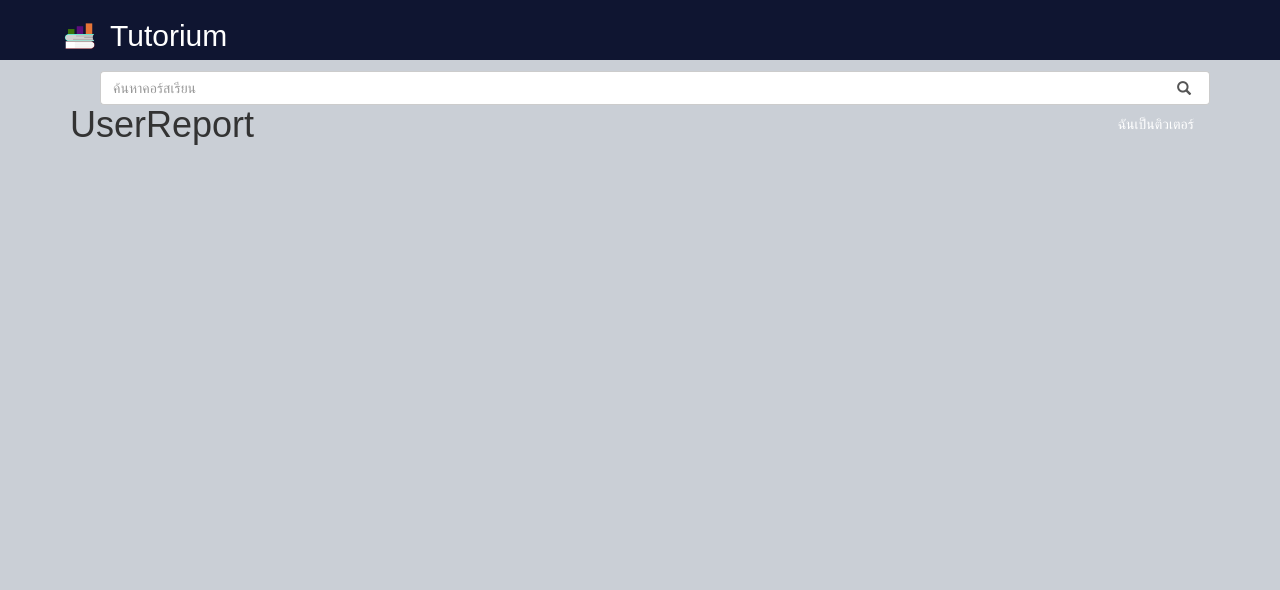
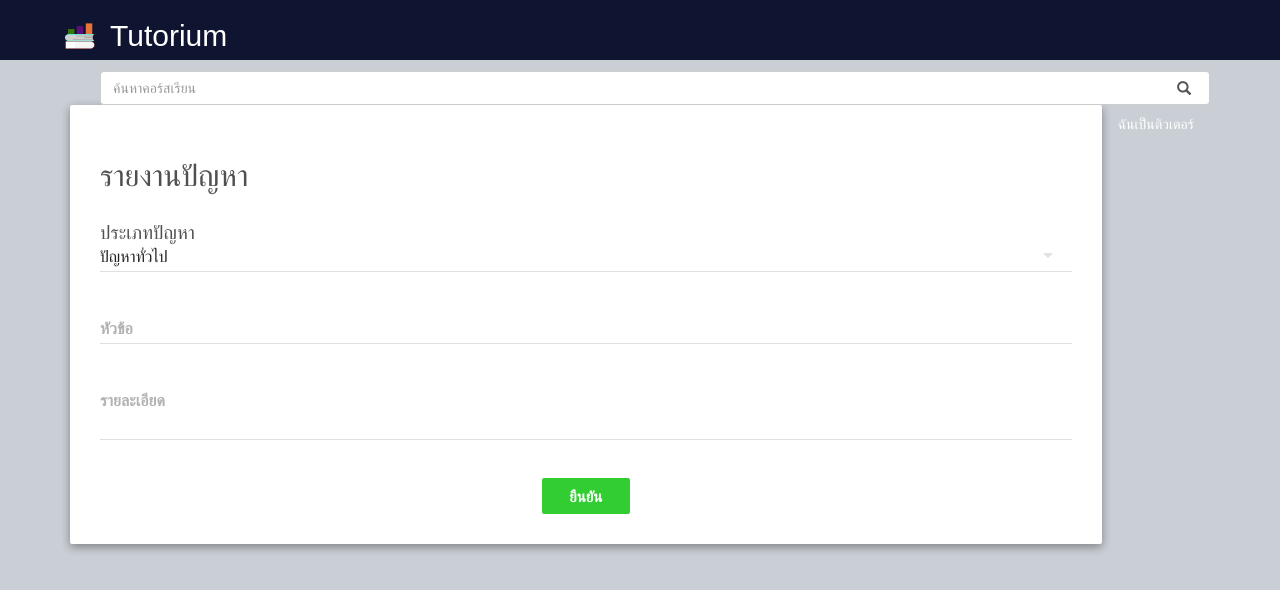
Before and after one commit to Microph/mms-full-stack-solo, a React (Create React App) app in the folder tutorium/: page /report in a window 1280 px wide. Shown: the top 590 px of the page. Built offline with nearby package versions, Linux system fonts and the light colour scheme; no server answers.

Commit message:
add report page (no submit handling)

```diff
--- a/tutorium/src/components/general/userreport.js
+++ b/tutorium/src/components/general/userreport.js
@@ -1,8 +1,124 @@
 import React, { Component } from "react";
+import {
+  TextField,
+  FlatButton,
+  Paper,
+  SelectField,
+  MenuItem
+} from "material-ui";
 
 class UserReport extends Component {
+  constructor(props) {
+    super(props);
+    this.state = {
+      problemType: "general", //general or user
+      topic: "",
+      reportedUser: "",
+      details: ""
+    };
+  }
+
+  onSubmit = () => {
+    return;
+  };
+
   render() {
-    return <h1>UserReport</h1>;
+    return (
+      <Paper
+        zDepth={2}
+        style={{
+          padding: 30,
+          display: "flex",
+          flexDirection: "column",
+          alignItems: "center"
+        }}
+      >
+        {/* Personal Info */}
+        <div
+          style={{
+            fontSize: 30,
+            marginTop: 20,
+            marginBottom: 10,
+            alignSelf: "flex-start",
+            color: "#505050"
+          }}
+        >
+          รายงานปัญหา
+        </div>
+        {/* Type */}
+        <SelectField
+          fullWidth
+          floatingLabelText="ประเภทปัญหา"
+          floatingLabelStyle={{
+            color: "#505050",
+            fontSize: 25,
+            fontWeight: 300
+          }}
+          menuStyle={{ marginTop: 15 }}
+          value={this.state.problemType}
+          onChange={(event, index, value) =>
+            this.setState({ problemType: value })}
+        >
+          <MenuItem value={"general"} primaryText="ปัญหาทั่วไป" />
+          <MenuItem value={"user"} primaryText="รายงานผู้ใช้" />
+        </SelectField>
+
+        {/* Topic */}
+        <TextField
+          fullWidth
+          hintText="หัวข้อ"
+          floatingLabelText="หัวข้อ"
+          underlineShow
+          // required
+          onChange={(event, topic) => this.setState({ topic })}
+          value={this.state.topic}
+        />
+
+        {/* User */}
+        <TextField
+          fullWidth
+          hintText="ชื่อผู้ใช้ที่ต้องการรายงาน"
+          floatingLabelText="ชื่อผู้ใช้ที่ต้องการรายงาน"
+          className={this.state.problemType === "user" ? "" : "hidden"}
+          underlineShow
+          // required
+          onChange={(event, reportedUser) => this.setState({ reportedUser })}
+          value={this.state.reportedUser}
+        />
+
+        {/* Details */}
+        <TextField
+          fullWidth
+          hintText="รายละเอียด"
+          floatingLabelText="รายละเอียด"
+          underlineShow
+          multiLine
+          rows={2}
+          // required
+          onChange={(event, details) => this.setState({ details })}
+          value={this.state.details}
+        />
+
+        {/* Confirm button */}
+        <FlatButton
+          disabled={
+            this.state.topic === "" ||
+            this.state.details === "" ||
+            (this.state.problemType === "user" &&
+              this.state.reportedUser === "")
+          }
+          onClick={this.onSubmit}
+          style={{
+            color: "#fff",
+            margin: "auto",
+            marginTop: 30,
+            backgroundColor: "limegreen"
+          }}
+          labelStyle={{ fontSize: 15, fontWeight: 700 }}
+          label="ยืนยัน"
+        />
+      </Paper>
+    );
   }
 }
 
--- a/tutorium/src/components/util/courses.js
+++ b/tutorium/src/components/util/courses.js
@@ -1,5 +1,5 @@
 import React, { Component } from "react";
-import { FlatButton, Avatar, Popover, Menu } from "material-ui";
+import { FlatButton, Popover, Menu } from "material-ui";
 import { MenuItem } from "material-ui/Menu";
 
 class CourseMenu extends Component {
--- a/tutorium/src/index.css
+++ b/tutorium/src/index.css
@@ -3,4 +3,5 @@ body {
   margin: 0;
   padding: 0;
   font-family: sans-serif;
+  color: #505050;
 }
```
Also changed, not shown: tutorium/src/components/header.js (+1 -10 lines).
